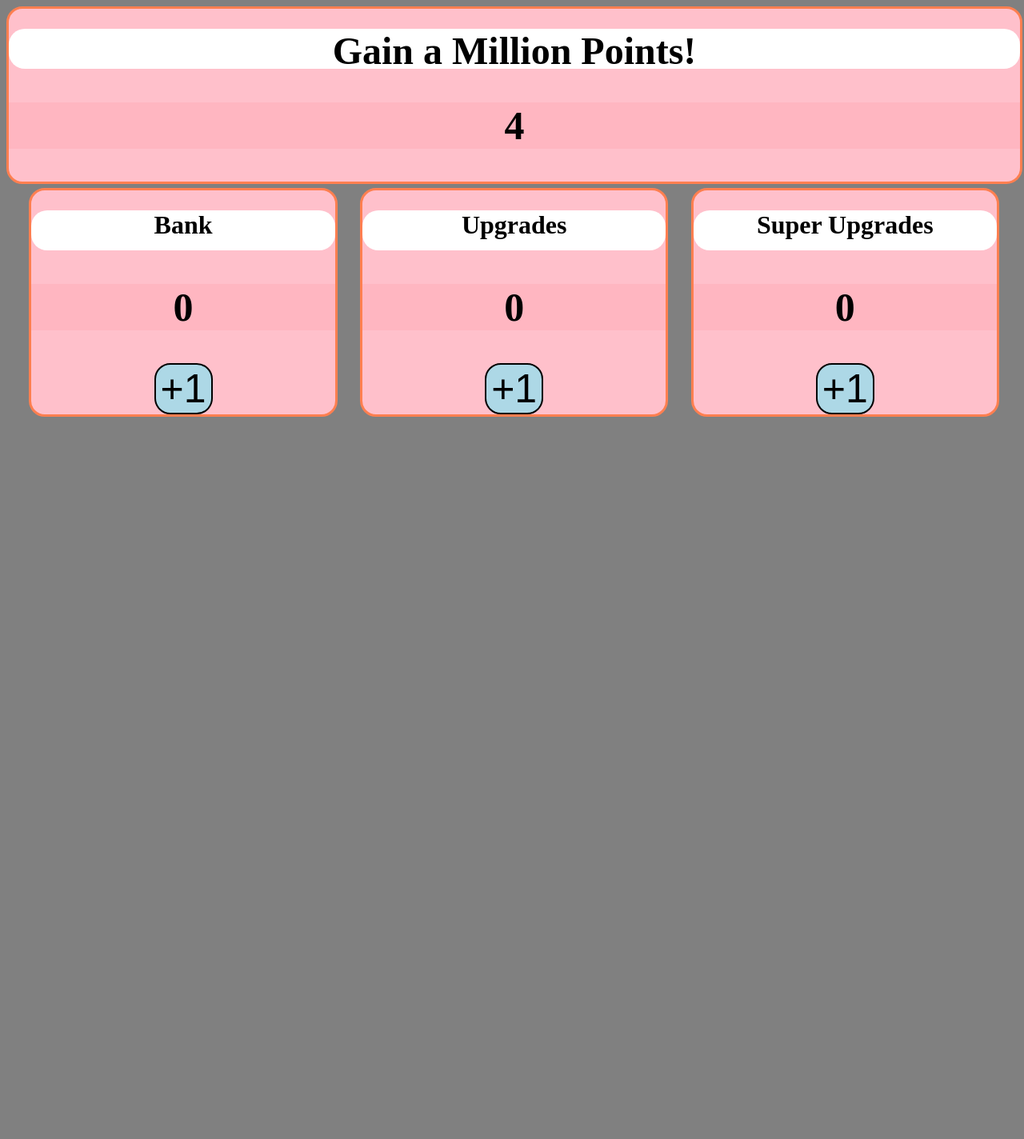
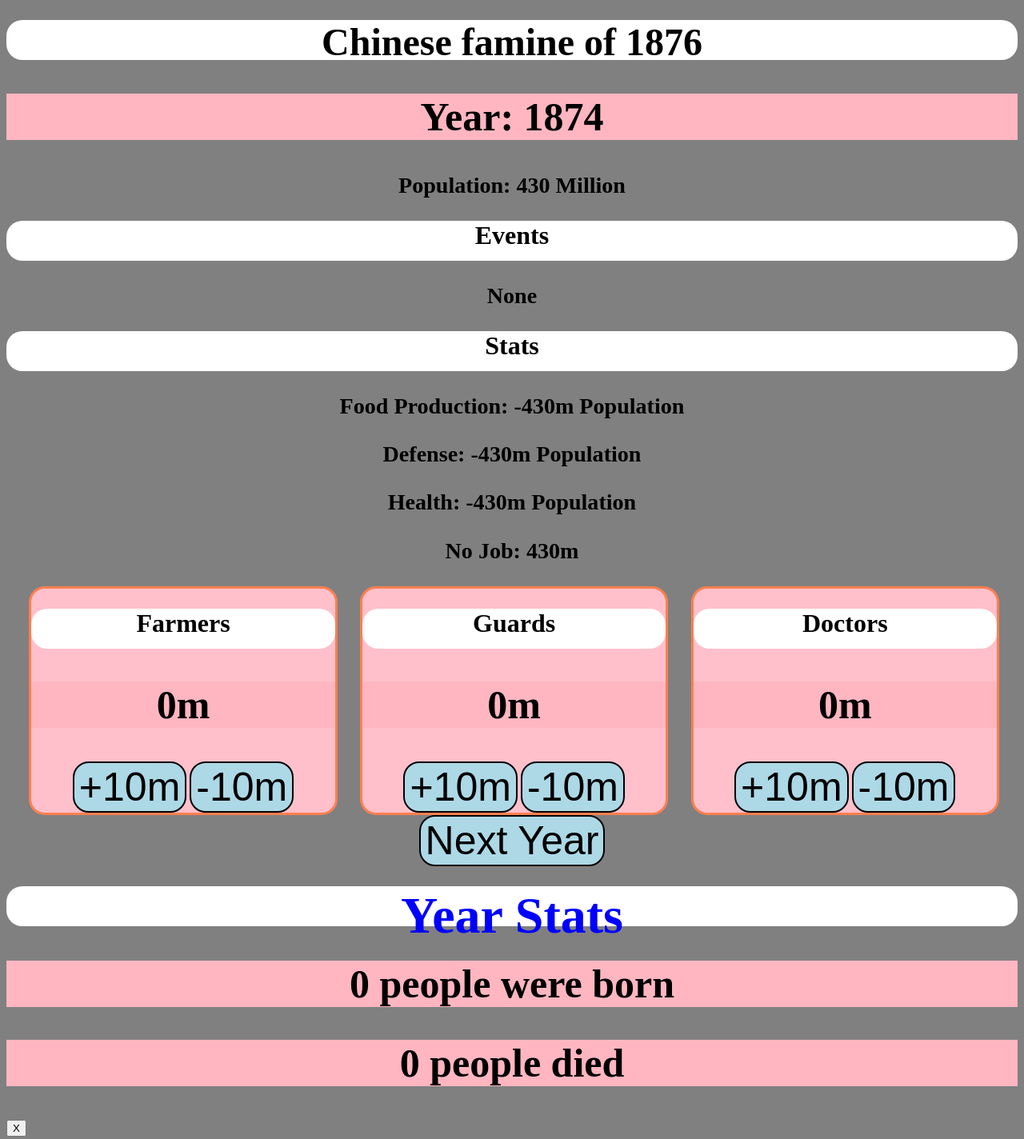
Before and after one commit to JonathanRoiz/1MillionChallenge, a plain HTML site: page index.html in a window 1280 px wide. Shown: the whole page at 80% size. Before the commit the page ends 800 px from the top, so only its background shows below. Drawn offline with Linux system fonts and the light colour scheme.

Commit message:
Update index.html

```diff
--- a/index.html
+++ b/index.html
@@ -3,36 +3,66 @@
   <meta name="viewport" content="width=device-width, initial-scale=1">
   <head>
     <meta charset="utf-8">
+    <meta name="viewport" content="width=device-width">
     <title>repl.it</title>
     <link href="style.css" rel="stylesheet" type="text/css" />
     <link rel="stylesheet" href="style.css">
   </head>
   <body>
     <center>
-      <div id = "titleDiv">
+      <div id = "title" class="titleDiv">
         <font size="+2">
-          <h1>Gain a Million Points!</h1>
-          <h2 id="Time">0</h1>
+          <h1 >Chinese famine of 1876</h1>
+          <h2 id="year">Year: 1874</h2>
+          <h3 id="population">Population: 430 Million</h2>
         </font>
       </div>
-      <div id = "mainDiv">
-        <h1>Bank</h1>
-        <h2 id="Money">0</h2>
-        <button class="button" id="Clicker" onclick="clicker()">+1</button>
+
+      <div id = "event" class="eventDiv">
+        <h1>Events</h1>
+        <font size="+2"><h3 id="eventNews">None</h3></font>
       </div>
 
-      <div id = "mainDiv">
-        <h1>Upgrades</h1>
-        <h2 id="Upgrades">0</h2>
-        <button class="button" id="Upgrader" onclick="upgrade()">+1</button>
+      <div id = "stats" class="eventDiv">
+        <h1>Stats</h1>
+        <font size="+2">
+          <h3 id="foodStat">Food Production: -430m Population</h3>
+          <h3 id="guardStat">Defense: -430m Population</h3>
+          <h3 id="doctorStat">Health: -430m Population</h3>
+          <h3 id="nojobStat">No Job: 430m</h3>
+        </font>
       </div>
 
-      <div id = "mainDiv">
-        <h1>Super Upgrades</h1>
-        <h2 id="superUpgrades">0</h2>
-        <button class="button" id="superUpgrader" onclick="superUpgrade()">+1</button>
+      <div id = "mainDiv" class="mainDiv">
+        <h1>Farmers</h1>
+        <h2 id="farmerDisplay">0m</h2>
+        <button class="button" id="Upgrader" onclick="farmer(+10)">+10m</button>
+        <button class="button" id="Upgrader" onclick="farmer(-10)">-10m</button>
       </div>
+
+      <div id = "mainDiv" class="mainDiv">
+        <h1>Guards</h1>
+        <h2 id="guardDisplay">0m</h2>
+        <button class="button" id="Upgrader" onclick="guard(+10)">+10m</button>
+        <button class="button" id="Upgrader" onclick="guard(-10)">-10m</button>
+      </div>
+
+      <div id = "mainDiv" class="mainDiv">
+        <h1>Doctors</h1>
+        <h2 id="doctorDisplay">0m</h2>
+        <button class="button" id="Upgrader" onclick="doctor(+10)">+10m</button>
+        <button class="button" id="Upgrader" onclick="doctor(-10)">-10m</button>
+      </div>
+      <button class="button" id="nextButton" onclick="nextYear()">Next Year</button>
     </center>
+    <div id = "yearStatsDiv">
+        <font color="blue" size="+3">
+          <h1>Year Stats</h1>
+        </font>
+        <h2 id="birthDisplay">0 people were born</h2>
+        <h2 id="deathDisplay">0 people died</h2>
+        <button class="xButton" id="Upgrader" onclick="exit()">X</button>
+      </div>
     <script src="script.js"></script>
   </body>
 </html>
```
